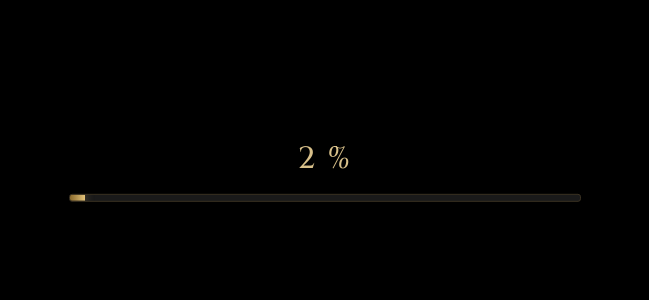
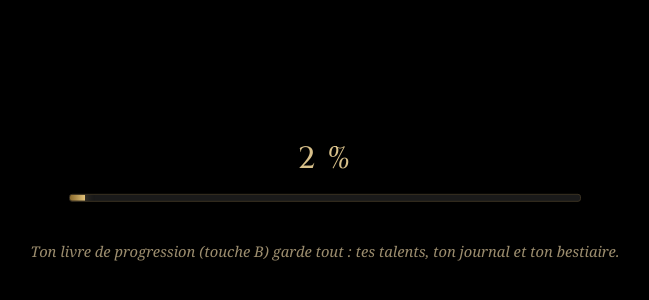
Before and after one commit to LumaQK/lumaqk.github.io, a plain HTML site: page index.html in a window 1280 px wide. Shown: the part 230-530 px from the top of the page, without its empty margins (315-964 px from the left). Drawn offline with Linux system fonts and the light colour scheme.

Commit message:
Phrases de présentation qui défilent
Co-Authored-By: Claude Opus 5.5 <noreply@anthropic.com>

```diff
--- a/index.html
+++ b/index.html
@@ -42,12 +42,27 @@
 		background: linear-gradient(90deg, #8a6a2c, #e3c37a);
 		box-shadow: 0 0 10px rgba(227, 195, 122, 0.5);
 	}
+	#astuce {
+		position: absolute;
+		top: 100%;
+		left: -20vw;
+		right: -20vw;
+		margin-top: 3vw;
+		font-family: Georgia, "Times New Roman", serif;
+		font-style: italic;
+		font-size: 1.15vw;
+		color: #9c8d6e;
+		opacity: 0;
+		transition: opacity 1.2s ease;
+	}
+	#astuce.visible { opacity: 1; }
 </style>
 </head>
 <body>
 <div id="centre">
 	<div id="pourcent">0 %</div>
 	<div id="barre"><div id="remplissage"></div></div>
+	<div id="astuce"></div>
 </div>
 <script>
 // Un seul pourcentage global, calculé à partir de ce que GMod envoie à la page
@@ -144,6 +159,54 @@ function boucle() {
 	requestAnimationFrame(boucle);
 }
 requestAnimationFrame(boucle);
+
+// Phrases qui présentent le serveur, en fondu toutes les quelques secondes (ordre mélangé).
+var ASTUCES = [
+	"Ah, et tu savais que tu pouvais pêcher ? Cannes, appâts, coins secrets… et des records à battre.",
+	"Oui, oui, tu peux vraiment faire de la magie dans Eldoria. Encore faut-il s'éveiller à l'Arcane…",
+	"Cinq pages d'un manuscrit chiffré se cachent dans le monde. Rassemble-les, et la magie s'ouvrira à toi.",
+	"Certains mages savent prendre forme animale. Loup, ours, corbeau… à toi de découvrir les autres.",
+	"Un chaudron, quelques plantes cueillies au bord du chemin, et te voilà alchimiste.",
+	"Le palefrenier t'attend : choisis ta monture, nourris-la, et elle te restera fidèle.",
+	"Tu peux te battre à cheval. Oui, vraiment.",
+	"Épée et bouclier, épée longue, dagues ou lance : chaque arme a son style, ses combos et ses talents.",
+	"Plus tu manies une arme, plus tu la maîtrises. Chaque arme a son propre niveau.",
+	"Bûcheron, mineur, forgeron… récolte, fabrique, et équipe-toi de tes propres mains.",
+	"Ton livre de progression (touche B) garde tout : tes talents, ton journal et ton bestiaire.",
+	"Un seul compte, plusieurs vies : crée plusieurs personnages, chacun avec son nom, sa bourse et son histoire.",
+	"Humain, homme-chat ou homme-lézard : de quel peuple viendras-tu ?",
+	"Écris une lettre, glisse-la dans une boîte aux lettres… un corbeau la portera à son destinataire.",
+	"Une tête mise à prix ? Passe au tableau des primes, la patente de chasseur fera le reste.",
+	"La nuit tombe vraiment sur Eldoria. Garde une torche à portée de main.",
+	"Armures, tenues, sacs, coffres : ton inventaire se range comme un vrai paquetage.",
+	"Les armures se fabriquent à l'atelier. Les tenues, elles, ne te quittent jamais, même à la mort.",
+	"La carte enchantée te montre le royaume vu du ciel.",
+	"Tomber au combat n'est pas la fin : tu t'évanouis… puis tu te relèves.",
+	"Garde un œil sur ton endurance, ton souffle et ta santé. Le monde ne fait pas de cadeaux.",
+	"Les marchands achètent et vendent, le forgeron répare : ta bourse a toujours une utilité.",
+	"Chaque niveau te donne des points à dépenser dans ton livre. À toi de choisir ta voie.",
+	"Ici, on joue un rôle. Prends le temps de faire vivre ton personnage."
+];
+
+var elAstuce = document.getElementById("astuce");
+var ordre = [];
+for (var k = 0; k < ASTUCES.length; k++) ordre.push(k);
+for (var m = ordre.length - 1; m > 0; m--) {
+	var j = Math.floor(Math.random() * (m + 1));
+	var t = ordre[m]; ordre[m] = ordre[j]; ordre[j] = t;
+}
+var indexAstuce = 0;
+
+function astuceSuivante() {
+	elAstuce.className = "";
+	setTimeout(function () {
+		elAstuce.textContent = ASTUCES[ordre[indexAstuce % ordre.length]];
+		indexAstuce++;
+		elAstuce.className = "visible";
+	}, 1200);
+}
+astuceSuivante();
+setInterval(astuceSuivante, 7000);
 </script>
 </body>
 </html>
```
